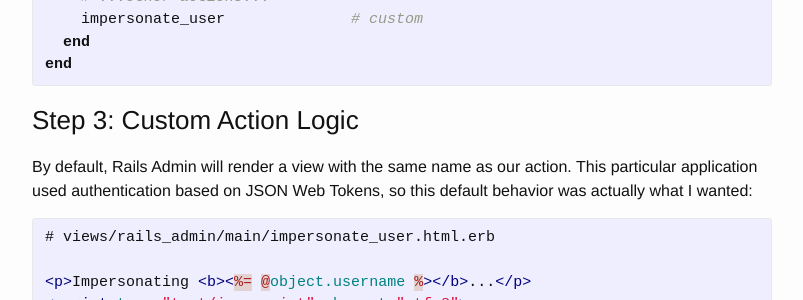
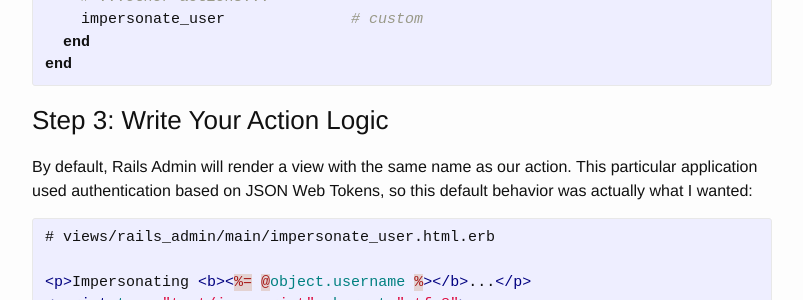
Before and after one commit to hiattp/blog, a Jekyll site: the page built from _posts/2014-10-27-rails-admin-custom-action-example.markdown, in a window 1280 px wide and 900 px high, scrolled down 1653 px. Shown: the part 155-455 px from the top of the window, without its empty margins (238-1041 px from the left). Built offline with Jekyll 4.4.1, drawn with Linux system fonts in a browser that asks for light colours; comment, search, counter and statistics services are not loaded.

Commit message:
minor wording change to rails admin

```diff
--- a/_posts/2014-10-27-rails-admin-custom-action-example.markdown
+++ b/_posts/2014-10-27-rails-admin-custom-action-example.markdown
@@ -88,7 +88,7 @@ RailsAdmin.config do |config|
 end
 {% endhighlight %}
 
-### Step 3: Custom Action Logic
+### Step 3: Write Your Action Logic
 
 By default, Rails Admin will render a view with the same name as our action.
 This particular application used authentication based on JSON Web Tokens, so
```
